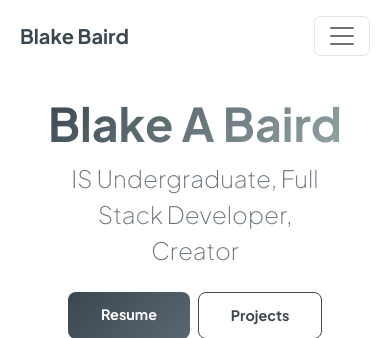
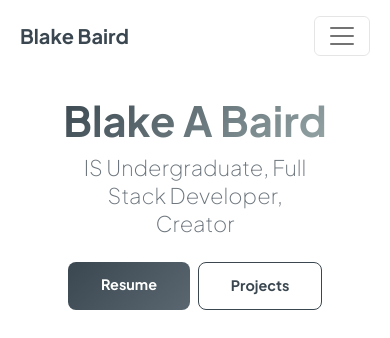
Before and after one commit to BlakeBaird2/WebPortfolio, a plain HTML site: page index.html in a window 390 px wide. Shown: the top 338 px of the page. Drawn offline with nearby package versions, Linux system fonts and the light colour scheme; grey boxes are pictures that could not be loaded.

Commit message:
patching

```diff
--- a/index.html
+++ b/index.html
@@ -143,14 +143,15 @@
                     /* Reduce spacing between title and description */
                     h1.display-3.fw-bolder {
                         margin-bottom: 0.5rem !important;
-                        font-size: 2.9rem !important;
+                        font-size: 2.6rem !important;
                     }
 
                     /* Shrink description text to match button width */
                     .fs-3.fw-light.text-muted {
-                        font-size: 1.5rem !important;
-                        padding-left: 1.5rem !important;
-                        padding-right: 1.5rem !important;
+                        font-size: 1.35rem !important;
+                        padding-left: 2rem !important;
+                        padding-right: 2rem !important;
+                        line-height: 1.3 !important;
                     }
 
                     /* Add more white space on sides for description and buttons */
@@ -195,7 +196,7 @@
                     /* Crop bottom of mountain photo and reduce white space */
                     .mountain-section {
                         height: 280px !important;
-                        margin-top: -110px !important;
+                        margin-top: -100px !important;
                     }
 
                     .mountain-section img {
```
